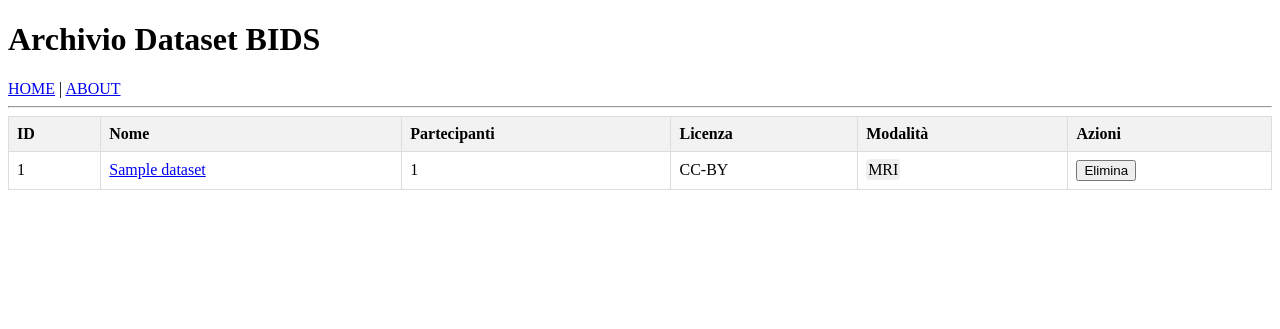
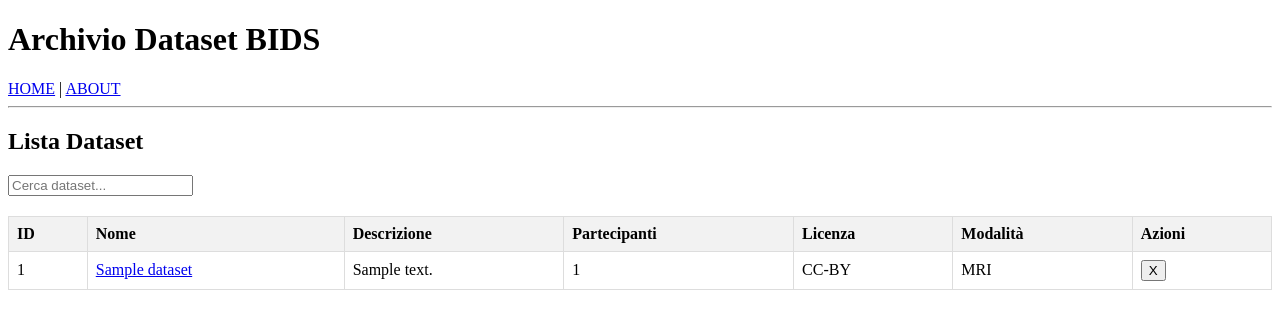
Before and after one commit to viacovella/bids-data-catalog, a FastAPI app: page /table/ in a window 1280 px wide. Shown: the top 329 px of the page. Run offline with FastAPI, Linux system fonts and the light colour scheme; tables that the repository leaves empty hold one stand-in row (values such as "Sample post"); some libraries are stand-ins or nearby versions.

Commit message:
searchbar for datasets instead

```diff
--- a/app.py
+++ b/app.py
@@ -1,6 +1,7 @@
 from typing import Optional
 import sqlalchemy
 from sqlalchemy import create_engine
+from sqlalchemy import or_
 from sqlalchemy.orm import declarative_base, sessionmaker, Session
 from datetime import datetime, timezone
 
@@ -258,3 +259,20 @@ def read_dataset_table(dataset_id: int, request: Request, db: Session = Depends(
 @app.get("/about", response_class=HTMLResponse)
 def about_page(request: Request):
     return templates.TemplateResponse(request=request, name='about.html', context={})
+
+@app.get("/search/", response_class=HTMLResponse)
+def search_datasets(request: Request, q: Optional[str] = None, db: Session = Depends(get_db)):
+
+    if q:
+        datasets = db.query(Dataset).filter(
+            or_(
+                Dataset.name.like(f"%{q}%"),
+                Dataset.description.like(f"%{q}%")
+            )
+        ).all()
+    else:
+        datasets = db.query(Dataset).all()
+
+    return templates.TemplateResponse(request = request,
+                                      name='partials/dataset_rows.html',
+                                     context={"datasets": datasets})
--- a/templates/index.html
+++ b/templates/index.html
@@ -1,42 +1,29 @@
 {% extends "base.html" %}
+
 {% block content %}
-<table>
+<h2>Lista Dataset</h2>
+
+<input class="form-control" type="search"
+       name="q" placeholder="Cerca dataset..."
+       hx-get="/search/"
+       hx-trigger="keyup changed delay:500ms, search"
+       hx-target="#search-results"
+       hx-swap="innerHTML">
+
+<table border="1" style="margin-top: 20px; width: 100%;">
     <thead>
         <tr>
             <th>ID</th>
             <th>Nome</th>
+            <th>Descrizione</th>
             <th>Partecipanti</th>
             <th>Licenza</th>
             <th>Modalità</th>
             <th>Azioni</th>
         </tr>
     </thead>
-    <tbody>
-        {% for d in datasets %}
-        <tr>
-            <td>{{ d.id }}</td>
-            <td><a href="/table/{{ d.id }}">{{ d.name }}</a></td>
-            <td>{{ d.participants }}</td>
-            <td>{{ d.license.value }}</td>
-            <td>
-                {% for m in d.modalities %}
-                <span style="background: #eee; padding: 2px; border-radius: 4px;">
-                    {{ m.name.value }}
-                </span>
-                {% endfor %}
-            </td>
-            <td>
-                <button hx-delete="/datasets/{{ d.id }}"
-                    hx-confirm="Sei sicuro di voler eliminare il dataset {{ d.name }}?" hx-target="closest tr"
-                    hx-swap="outerHTML swap:0.5s">
-                    Elimina
-                </button>
-            </td>
-        </tr>
-        {% endfor %}
-
-
+    <tbody id="search-results">
+        {% include "partials/dataset_rows.html" %}
     </tbody>
 </table>
-
 {% endblock %}
--- /dev/null
+++ b/templates/partials/dataset_rows.html
@@ -0,0 +1,31 @@
+{% for dataset in datasets %}
+<tr>
+    <td>{{ dataset.id }}</td>
+    <td>
+        <a href="/datasets/{{ dataset.id }}">{{ dataset.name }}</a>
+    </td>
+    <td>{{ dataset.description }}</td>
+    <td>{{ dataset.participants }}</td>
+    <td>{{ dataset.license.value }}</td>
+    <td>
+        {% for mod in dataset.modalities %}
+            {{ mod.name.value }}{% if not loop.last %}, {% endif %}
+        {% endfor %}
+    </td>
+    <td>
+        <button
+            hx-delete="/datasets/{{ dataset.id }}"
+            hx-confirm="Sicuro?"
+            hx-target="closest tr"
+            hx-swap="outerHTML">
+            X
+        </button>
+    </td>
+</tr>
+{% endfor %}
+
+{% if not datasets %}
+<tr>
+    <td colspan="7" style="text-align:center">Nessun dataset trovato.</td>
+</tr>
+{% endif %}
```
